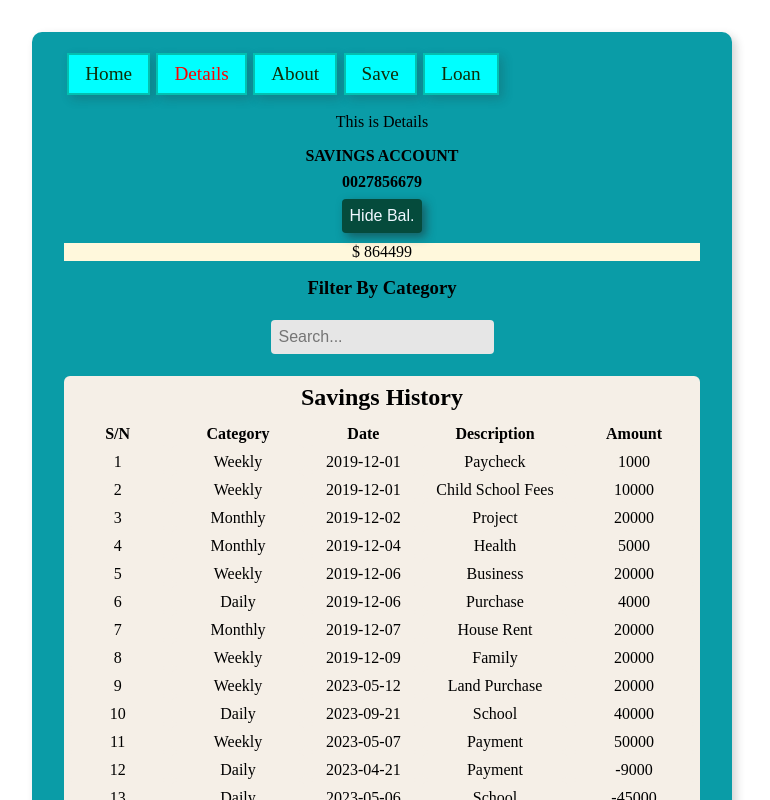
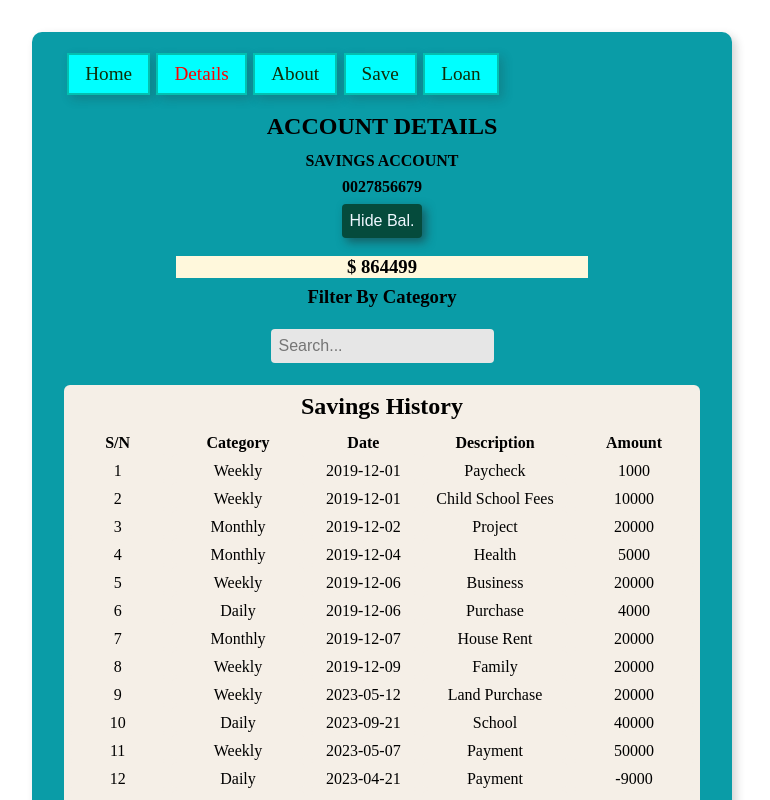
Before and after one commit to Moses-Oyelade/eagle-safe, a React (Create React App) app: page /details in a window 1280 px wide. Shown: the top 800 px of the page, without its empty margins (258-1028 px from the left). Built offline with nearby package versions, Linux system fonts and the light colour scheme; data requests are answered from the project's data file.

Commit message:
hide and show function of account balance

```diff
--- a/src/App.css
+++ b/src/App.css
@@ -109,6 +109,7 @@ nav a:hover {
   display: block;
   background-color: cornsilk;
   color:black;
+  margin: 0.5rem 7rem;
 }
 
 /* responsive display and media query */
--- a/src/components/Form.js
+++ b/src/components/Form.js
@@ -21,8 +21,6 @@ function Form({onAddItem}) {
 
     if(amount > 0) {
 
-    // setItems([...items, newItem]);
-    // setItemData("");
     setDate("")
     setDescription("");
     setAmount("")
@@ -38,8 +36,6 @@ function Form({onAddItem}) {
     })
       .then((res) => res.json())
       .then((newItem) => onAddItem(newItem))
-
-
 
 
     setErrors([]);
--- a/src/components/SavingsHistory.js
+++ b/src/components/SavingsHistory.js
@@ -43,7 +43,7 @@ const accountBal = isOn ? "account-hide" : "account-show ";
         onClick={handleBalanceClick}
       >{isOn ? "Show Bal." : "Hide Bal."}
       </button>
-      <p className={accountBal}>$ {totalBal}</p>
+      <h3 className={accountBal}>$ {totalBal}</h3>
 
       </div>
 
--- a/src/pages/Details.js
+++ b/src/pages/Details.js
@@ -7,12 +7,12 @@ function Details() {
 
   return (
     <>
-    <div>
-      <p>This is Details</p>
-      <SavingsHistory/>
+      <div>
+        <h2>ACCOUNT DETAILS</h2>
+        <SavingsHistory/>
 
-    </div>
-     <></></>
+      </div>
+    </>
 
         )
 
--- a/src/pages/Loan.js
+++ b/src/pages/Loan.js
@@ -33,7 +33,6 @@ function Loan() {
   }
 
   function handleSubmit(event) {
-    alert(`You Initiated a Loan request!`)
     event.preventDefault();
     // first name is required
     if (firstName.length > 0) {
@@ -62,7 +61,7 @@ function Loan() {
   }
 
   const listOfSubmissions = submittedData.map((data, index) => {
-
+    alert(`You Initiated a Loan request!`)
 
     return (
 
@@ -71,12 +70,12 @@ function Loan() {
         Hi, {data.firstName} {data.lastName}, You have submitted
       </h5>
         <table id = "table-loan" style ={{borderBottom:"3px dashed" , marginBottom:"4px"}}>
-          <tbody>
-          <tr style={{background: "rgb(216, 212, 212)" , color: "green"}}>Firstname:  {data.firstName}</tr>
-          <tr style={{background: "rgb(216, 212, 212)" , color: "green"}}>Lastname:  {data.lastName}</tr>
-          <tr style={{background: "rgb(216, 212, 212)" , color: "green"}}>BVN:   {data.bvn}</tr>
-          <tr style={{background: "rgb(216, 212, 212)" , color: "green"}}>Desc:  {data.description}</tr>
-          <tr style={{background: "rgb(216, 212, 212)" , color: "green"}}>Amount:   {data.amount}</tr>
+          <tbody style={{background: "rgb(216, 212, 212)"}}>
+          <tr style={{color: "green", textAlign: "justify" }}>&nbsp;&nbsp;Firstname:&nbsp;{data.firstName}</tr>
+          <tr style={{color: "green", textAlign: "justify" }}>&nbsp;&nbsp;Lastname: &nbsp;{data.lastName}</tr>
+          <tr style={{color: "green", textAlign: "justify" }}>&nbsp;&nbsp;BVN: &nbsp;&nbsp;{data.bvn}</tr>
+          <tr style={{color: "green", textAlign: "justify" }}>&nbsp;&nbsp;Desc:&nbsp;&nbsp;{data.description}</tr>
+          <tr style={{color: "green", textAlign: "justify" }}>&nbsp;&nbsp;Amount:   &nbsp;{data.amount}</tr>
           </tbody>
         </table>
       </div>
@@ -85,6 +84,7 @@ function Loan() {
 
   return (
     <div  id='loan'>
+      <h2>LOAN REQUEST</h2>
       <p>Please Fill Loan Form</p>
       <form id="loan-form" onSubmit={handleSubmit}>
 
```
Also changed, not shown: src/components/AccountBalance.js (deleted, +0 -51 lines), src/components/Avatar.js (deleted, +0 -11 lines).
